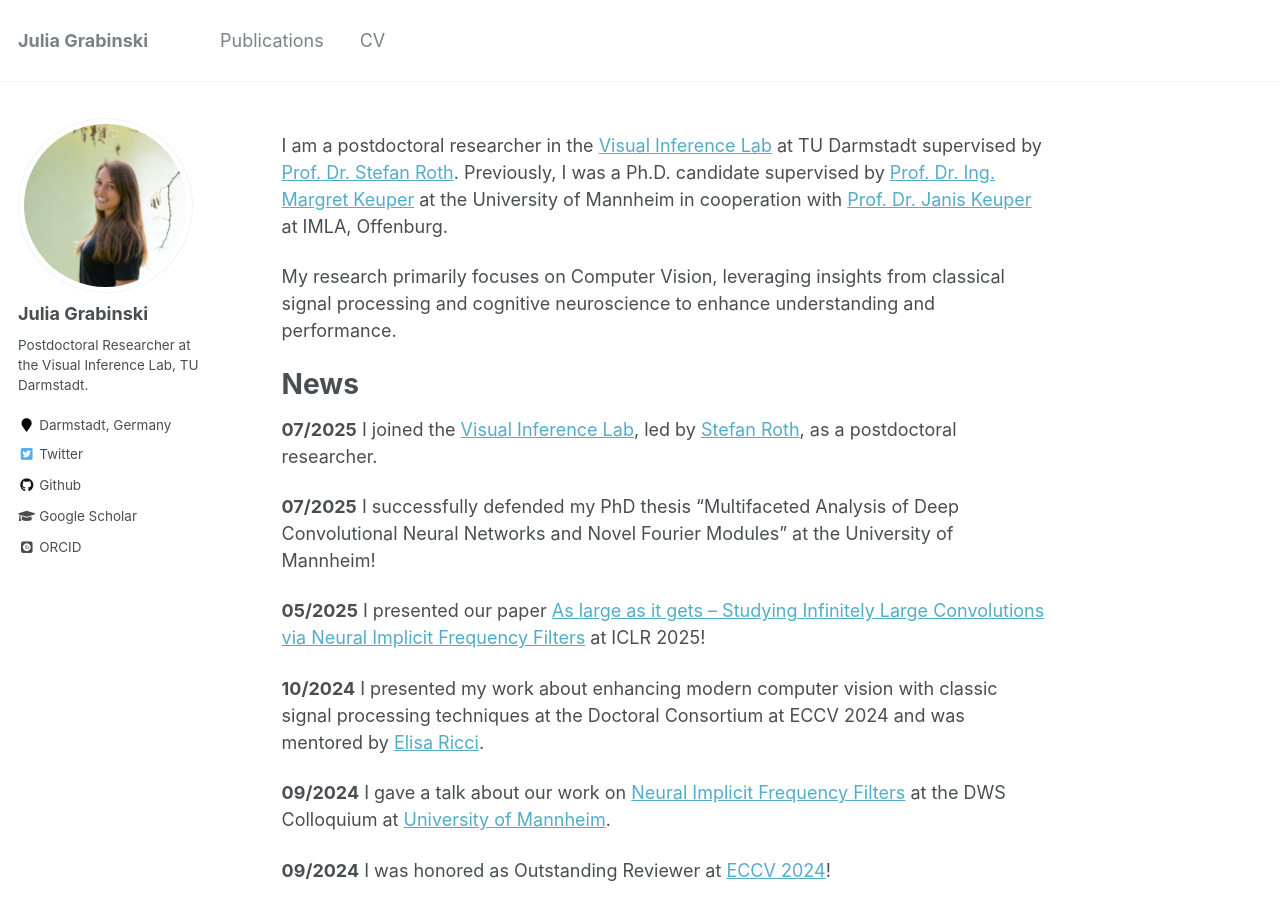
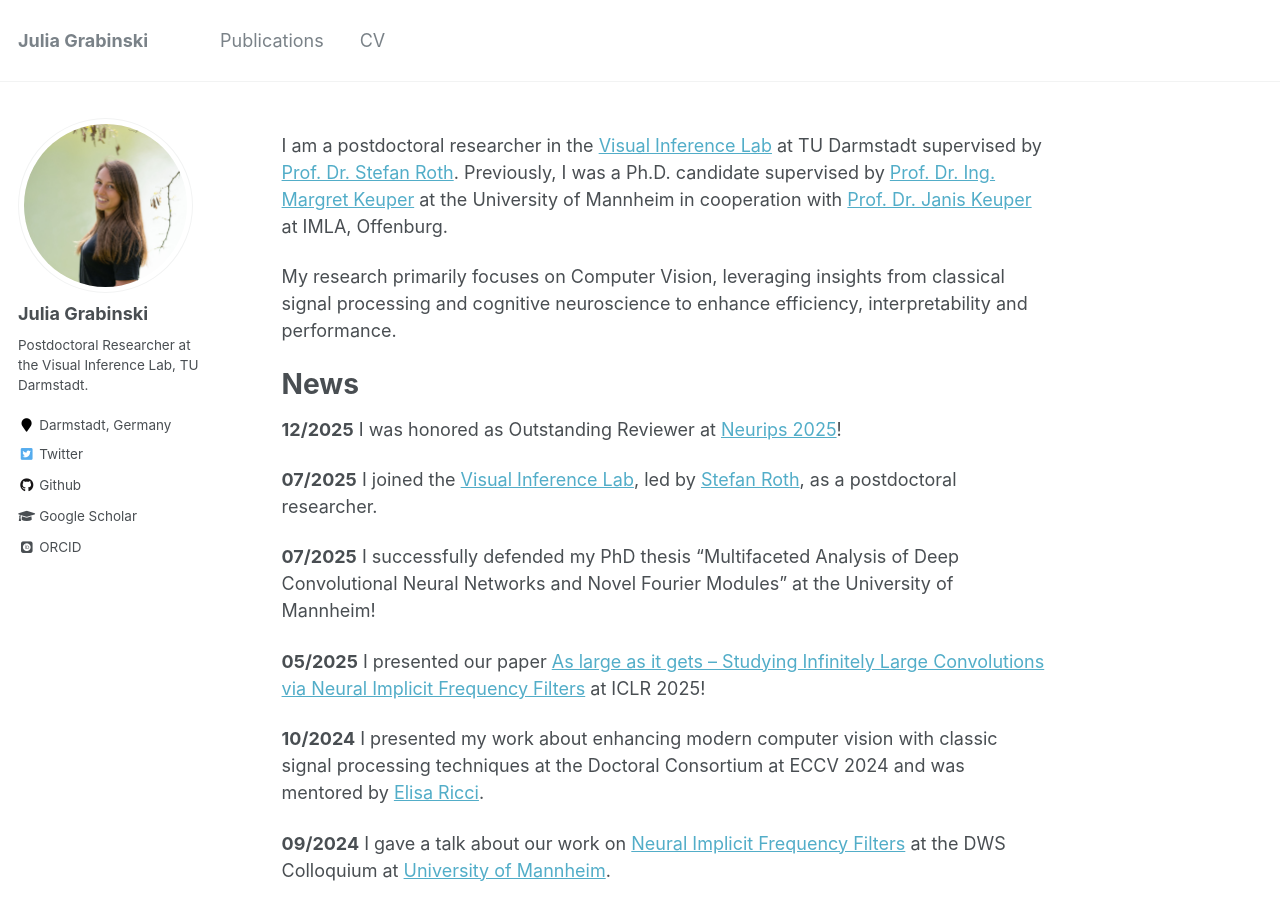
Before and after one commit to GeJulia/gejulia.github.io, a Jekyll site: the page built from _pages/about.md, in a window 1280 px wide and 900 px high. Built offline with Jekyll 4.4.1, drawn with Linux system fonts in a browser that asks for light colours; some web fonts are replaced.

Commit message:
update overview

```diff
--- a/_pages/about.md
+++ b/_pages/about.md
@@ -11,11 +11,12 @@ redirect_from:
 I am a postdoctoral researcher in the [Visual Inference Lab](https://www.visinf.tu-darmstadt.de/visual_inference/index.en.jsp) at TU Darmstadt supervised by [Prof. Dr. Stefan Roth](https://www.visinf.tu-darmstadt.de/visual_inference/people_vi/stefan_roth.en.jsp).
 Previously, I was a Ph.D. candidate supervised by [Prof. Dr. Ing. Margret Keuper](https://www.uni-mannheim.de/dws/people/professors/prof-dr-ing-margret-keuper/) at the University of Mannheim in cooperation with [Prof. Dr. Janis Keuper](https://imla.hs-offenburg.de/janis-keuper/) at IMLA, Offenburg.
 
-My research primarily focuses on Computer Vision, leveraging insights from classical signal processing and cognitive neuroscience to enhance understanding and performance.
+My research primarily focuses on Computer Vision, leveraging insights from classical signal processing and cognitive neuroscience to enhance efficiency, interpretability and performance.
 
 
 News
 ======
+**12/2025** I was honored as Outstanding Reviewer at [Neurips 2025](https://neurips.cc/Conferences/2025/ProgramCommittee#top-reviewer)!
 
 **07/2025** I joined the [Visual Inference Lab](https://www.visinf.tu-darmstadt.de/visual_inference/index.en.jsp), led by [Stefan Roth](https://www.visinf.tu-darmstadt.de/visual_inference/people_vi/stefan_roth.en.jsp), as a postdoctoral researcher.
 
```
